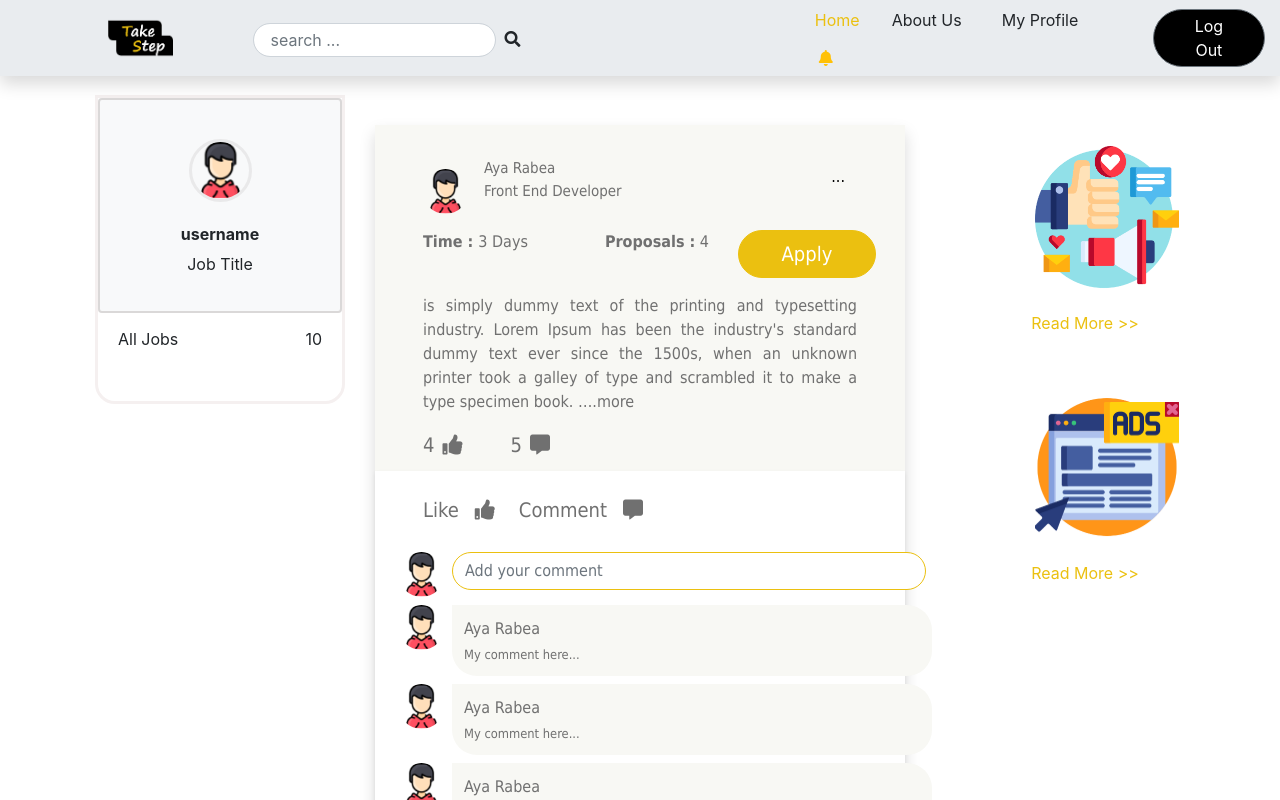
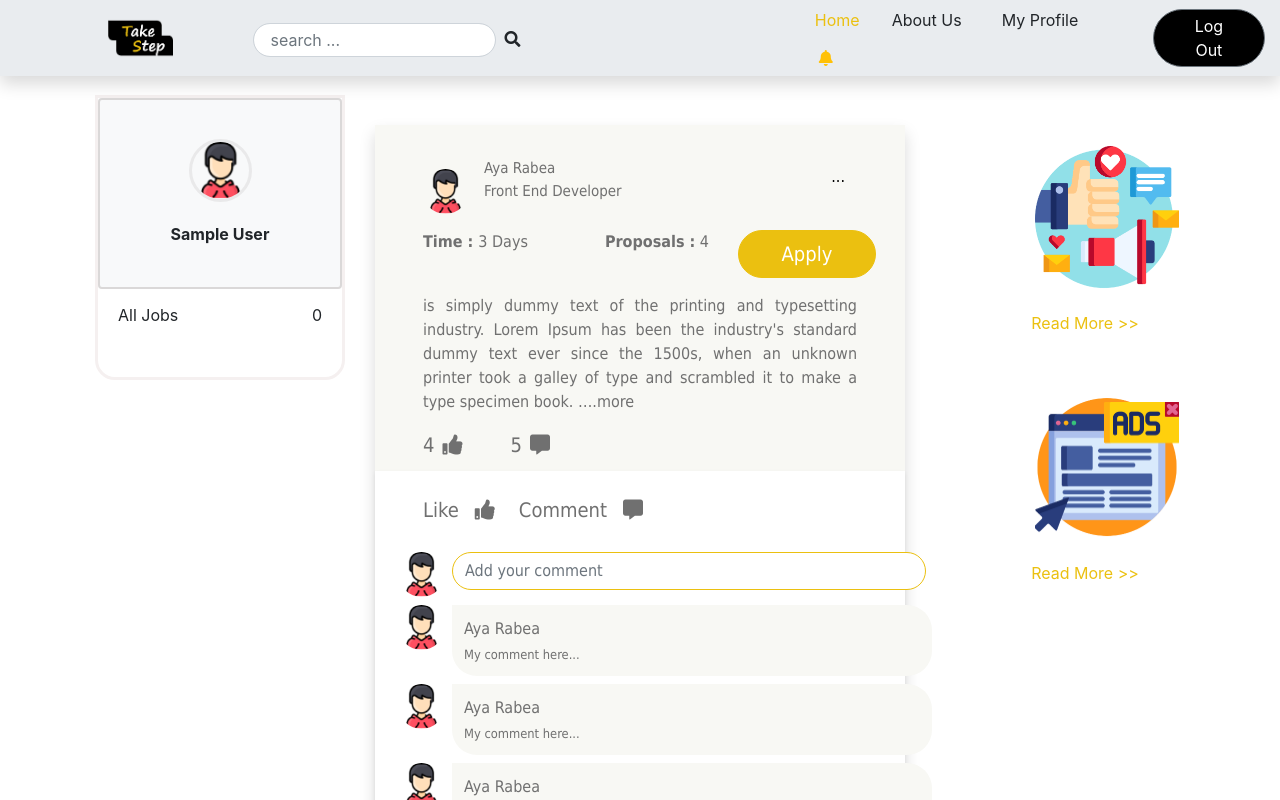
Before and after one commit to maieltayeb/Take-Step-React, a React (Create React App) app: page /home in a window 1280 px wide. Shown: the top 800 px of the page. Built offline with nearby package versions, Linux system fonts and the light colour scheme; no server answers; sample sign-in values are in the browser's storage.

Commit message:
card is done

```diff
--- a/src/Components/Card/BusinessOwnerProfileCard/OwnerProfileCard.js
+++ b/src/Components/Card/BusinessOwnerProfileCard/OwnerProfileCard.js
@@ -1,5 +1,6 @@
 import React from "react";
 import "./OwnerProfileCard.css";
+import {connect} from 'react-redux';
 import {
   Card,
   CardImg,
@@ -10,6 +11,8 @@ import {
 } from "reactstrap";
 
 const OwnerProfileCard = props => {
+   const {users}=props
+   console.log("users",users)
   return (
     <Card className="owner-card-container owner-card-border">
       <Card className="owner-inner-card">
@@ -23,19 +26,25 @@ const OwnerProfileCard = props => {
         <CardBody>
           <CardTitle className="owner-card-upper-text">
             {" "}
-            <strong>username</strong>{" "}
+            <strong>{users.currentUser.firstName + " " +users.currentUser.lastName}</strong>{" "}
           </CardTitle>
           <CardSubtitle className="owner-card-upper-text">
-            Job Title
+          {users.firstName}
           </CardSubtitle>
         </CardBody>
       </Card>
 
       <CardBody className="owner-card-lower-text">
         <CardSubtitle>All Jobs</CardSubtitle>
-        <CardSubtitle>10</CardSubtitle>
+        <CardSubtitle>{users.jobs.length}</CardSubtitle>
       </CardBody>
     </Card>
   );
 };
-export default OwnerProfileCard;
+ const mapStateToProps=state=>({
+   users:state.Users
+ })
+
+
+
+export default connect(mapStateToProps) (OwnerProfileCard);
```
